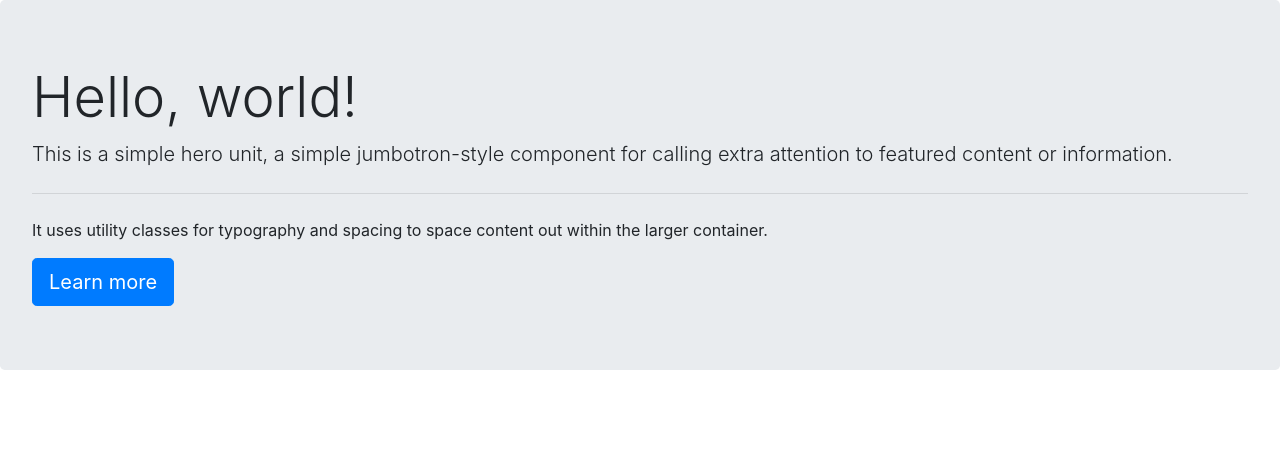
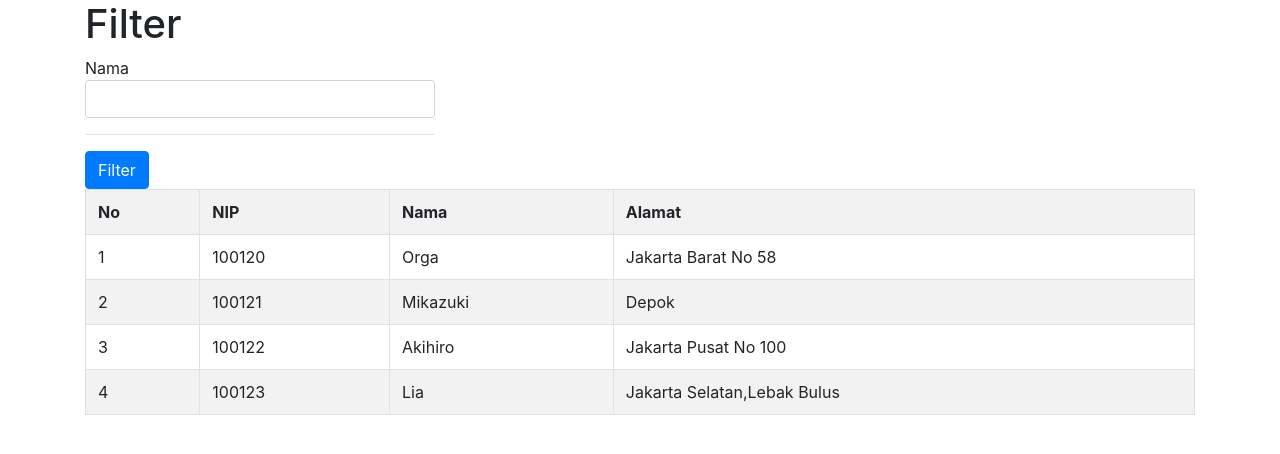
Before and after one commit to aureliaoktania/CRUD, a PHP site: page /menu.php in a window 1280 px wide. Shown: the top 454 px of the page. Run offline with PHP 8.4, Linux system fonts and the light colour scheme.

Commit message:
Update menu.php

```diff
--- a/menu.php
+++ b/menu.php
@@ -1,26 +1,55 @@
-<!doctype html>
-<html lang="en">
-  <head>
-    <!-- Required meta tags -->
-    <meta charset="utf-8">
-    <meta name="viewport" content="width=device-width, initial-scale=1, shrink-to-fit=no">
-
-    <!-- Bootstrap CSS -->
-   <link rel="stylesheet" href="./css/bootstrap.min.css">
-
-    <title>Semangatt</title>
-  </head>
-  <body>
-
-
-  <div class="jumbotron">
-  <h1 class="display-4">Hello, world!</h1>
-  <p class="lead">This is a simple hero unit, a simple jumbotron-style component for calling extra attention to featured content or information.</p>
-  <hr class="my-4">
-  <p>It uses utility classes for typography and spacing to space content out within the larger container.</p>
-  <a class="btn btn-primary btn-lg" href="#" role="button">Learn more</a>
+<html>
+<head>
+<title>Belajar Bootstrap</title>
+<link href="template/css/bootstrap.min.css" rel="stylesheet">
+</head>
+<body>
+<div class="container">
+ <div class="row">
+  <div class="col-md-4">
+   <h1>Filter</h1>
+   Nama
+   <input type="text" name="nama" class="form-control" value=""/><hr>
+   <input type="submit" name="filter" class="btn btn-primary" value="Filter"/>
+  </div>
+ </div>
+ <div class="row">
+  <div class="col-md-12">
+   <table width="100%" class="table table-bordered table-striped">
+    <tr>
+     <th>No</th>
+     <th>NIP</th>
+     <th>Nama</th>
+     <th>Alamat</th>
+    </tr>
+    <tr>
+     <td>1</td>
+     <td>100120</td>
+     <td>Orga</td>
+     <td>Jakarta Barat No 58</td>
+    </tr>
+    <tr>
+     <td>2</td>
+     <td>100121</td>
+     <td>Mikazuki</td>
+     <td>Depok</td>
+    </tr>
+    <tr>
+     <td>3</td>
+     <td>100122</td>
+     <td>Akihiro</td>
+     <td>Jakarta Pusat No 100</td>
+    </tr>
+    <tr>
+     <td>4</td>
+     <td>100123</td>
+     <td>Lia</td>
+     <td>Jakarta Selatan,Lebak Bulus</td>
+    </tr>
+   </table>
+  </div>
+ </div>
 </div>
-
-  </body>
-   <script src="./js/jquery.min.js"></script>
-<script src="./js/bootstrap.bundle.min.js"></script>
+</body>
+<script src="template/js/bootstrap.min.js"></script>
+</html>
```
